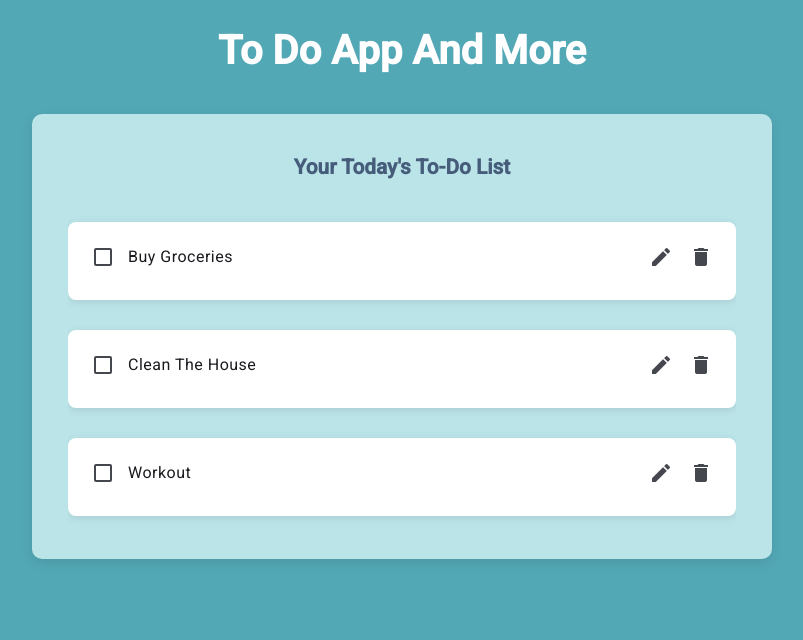
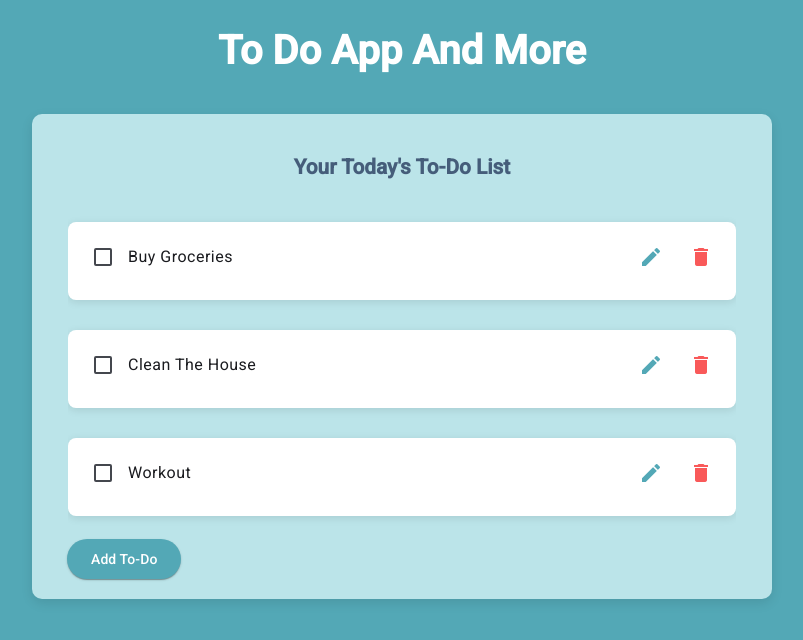
Before and after one commit to Nancy214/ToDo-App-And-More, an Angular app: page / in a window 1280 px wide. Shown: the top 640 px of the page, without its empty margins (238-1041 px from the left). Built offline with nearby package versions, Linux system fonts and the light colour scheme.

Commit message:
add new to do functionality

```diff
--- /dev/null
+++ b/src/app/add-todo-dialog/add-todo-dialog.component.html
@@ -0,0 +1,23 @@
+<h2 mat-dialog-title>Add New To-Do</h2>
+<mat-dialog-content style="padding-top: 5px">
+  <mat-form-field appearance="outline">
+    <mat-label>Title</mat-label>
+    <input matInput [(ngModel)]="newTodoTitle" placeholder="Enter title" />
+  </mat-form-field>
+</mat-dialog-content>
+<mat-dialog-actions align="end">
+  <button
+    mat-raised-button
+    style="background-color: #53a8b6; color: #ffffff"
+    (click)="onSave()"
+  >
+    Save
+  </button>
+  <button
+    mat-raised-button
+    style="background-color: #455d7a; color: #ffffff"
+    (click)="onCancel()"
+  >
+    Cancel
+  </button>
+</mat-dialog-actions>
--- /dev/null
+++ b/src/app/add-todo-dialog/add-todo-dialog.component.scss
@@ -0,0 +1,9 @@
+mat-form-field {
+  width: 100%;
+  margin-bottom: 5px;
+  margin-top: 15px;
+}
+
+button {
+  margin-left: 10px;
+}
--- /dev/null
+++ b/src/app/add-todo-dialog/add-todo-dialog.component.ts
@@ -0,0 +1,49 @@
+import { Component } from '@angular/core';
+import { MatDialogRef } from '@angular/material/dialog';
+import { MatDialogModule } from '@angular/material/dialog';
+import { NgModule } from '@angular/core';
+import { FormsModule, ReactiveFormsModule } from '@angular/forms';
+import { MatFormFieldModule } from '@angular/material/form-field';
+import { MatInputModule } from '@angular/material/input';
+import { MatButtonModule } from '@angular/material/button';
+import { CommonModule } from '@angular/common';
+import { MatSnackBar } from '@angular/material/snack-bar';
+
+@Component({
+  selector: 'app-add-todo-dialog',
+  imports: [
+    MatDialogModule,
+    FormsModule,
+    ReactiveFormsModule,
+    MatFormFieldModule,
+    MatInputModule,
+    MatButtonModule,
+    CommonModule,
+  ],
+  templateUrl: './add-todo-dialog.component.html',
+  styleUrl: './add-todo-dialog.component.scss',
+})
+export class AddTodoDialogComponent {
+  newTodoTitle: string = '';
+
+  constructor(
+    public dialogRef: MatDialogRef<AddTodoDialogComponent>,
+    public snackbar: MatSnackBar
+  ) {}
+
+  onCancel(): void {
+    this.dialogRef.close();
+  }
+
+  onSave(): void {
+    if (!this.newTodoTitle.trim()) {
+      this.snackbar.open('Please enter a valid title', 'Close', {
+        duration: 3000,
+      });
+      return;
+    }
+    this.dialogRef.close({
+      title: this.newTodoTitle,
+    });
+  }
+}
--- a/src/app/todo-list/todo-list.component.html
+++ b/src/app/todo-list/todo-list.component.html
@@ -8,6 +8,7 @@
         <mat-checkbox
           [(ngModel)]="todo.completed"
           (check)="toggleCompletion(todo)"
+          [disabled]="editingToDoId === todo.id"
         >
         </mat-checkbox>
         <div *ngIf="editingToDoId !== todo.id" class="todo-view">
@@ -18,29 +19,33 @@
               color="primary"
               (click)="startEditing(todo.id)"
             >
-              <mat-icon>edit</mat-icon>
+              <mat-icon style="color: #53a8b6">edit</mat-icon>
             </button>
-            <button mat-icon-button color="warn" (click)="deleteTodo(todo.id)">
-              <mat-icon>delete</mat-icon>
+            <button mat-icon-button (click)="deleteTodo(todo.id)">
+              <mat-icon style="color: #f95959">delete</mat-icon>
             </button>
           </div>
         </div>
 
         <!-- Edit Mode -->
         <div *ngIf="editingToDoId === todo.id" class="todo-edit">
-          <mat-form-field>
+          <mat-form-field appearance="outline">
             <mat-label>Title</mat-label>
             <input matInput #titleInput [(ngModel)]="todo.title" />
           </mat-form-field>
           <div class="actions">
             <button
-              mat-button
-              color="primary"
+              mat-raised-button
+              style="background-color: #53a8b6; color: #ffffff"
               (click)="saveEdit(todo.id, titleInput.value)"
             >
               Save
             </button>
-            <button mat-button color="warn" (click)="cancelEdit()">
+            <button
+              mat-raised-button
+              style="background-color: #455d7a; color: #ffffff"
+              (click)="cancelEdit()"
+            >
               Cancel
             </button>
           </div>
@@ -48,4 +53,8 @@
       </mat-card>
     </mat-list-item>
   </mat-list>
+
+  <button mat-raised-button class="add-button" (click)="openAddTodoDialog()">
+    Add To-Do
+  </button>
 </div>
--- a/src/app/todo-list/todo-list.component.scss
+++ b/src/app/todo-list/todo-list.component.scss
@@ -39,7 +39,9 @@ mat-checkbox {
 }
 
 .todo-view {
-  display: contents;
+  width: 100%;
+  display: flex;
+  justify-content: space-between;
 }
 
 .todo-view p {
@@ -49,12 +51,25 @@ mat-checkbox {
   transition: color 0.3s;
 }
 
-.actions {
-  margin-left: auto;
-  gap: 10px;
-  float: inline-end;
+.todo-edit {
+  width: 100%;
+  margin-top: 5px;
 }
+
 mat-form-field {
   width: 100%;
   margin-bottom: 10px;
+  flex: 1;
 }
+
+.actions {
+  display: flex;
+  gap: 10px;
+  justify-content: end;
+}
+
+.add-button {
+  margin-left: 15px;
+  background-color: #53a8b6 !important;
+  color: #ffffff !important;
+}
--- a/src/app/todo-list/todo-list.component.ts
+++ b/src/app/todo-list/todo-list.component.ts
@@ -12,6 +12,8 @@ import { MatCheckboxModule } from '@angular/material/checkbox';
 
 import { Todo } from '../models/todo';
 import { MatSnackBar } from '@angular/material/snack-bar';
+import { MatDialog } from '@angular/material/dialog';
+import { AddTodoDialogComponent } from '../add-todo-dialog/add-todo-dialog.component';
 
 @Component({
   selector: 'app-todo-list',
@@ -38,8 +40,9 @@ export class TodoListComponent {
   ];
 
   editingToDoId: number | boolean = false;
+  newToDoTitle: string = '';
 
-  constructor(private snackbar: MatSnackBar) {}
+  constructor(public snackbar: MatSnackBar, private dialog: MatDialog) {}
 
   toggleCompletion(todo: Todo): void {
     todo.completed = !todo.completed;
@@ -62,7 +65,7 @@ export class TodoListComponent {
 
     todo.title = updatedTitle;
     this.editingToDoId = false;
-    this.snackbar.open('Todo updated successfully!', 'Close', {
+    this.snackbar.open('To Do item updated successfully', 'Close', {
       duration: 3000,
     });
   }
@@ -73,8 +76,26 @@ export class TodoListComponent {
 
   deleteTodo(todoId: number): void {
     this.todos = this.todos.filter((todo) => todo.id !== todoId);
-    this.snackbar.open('Todo deleted successfully!', 'Close', {
+    this.snackbar.open('To Do item deleted', 'Close', {
       duration: 3000,
     });
   }
+
+  openAddTodoDialog(): void {
+    const dialogRef = this.dialog.open(AddTodoDialogComponent, {
+      width: '400px',
+    });
+
+    dialogRef.afterClosed().subscribe((result) => {
+      if (result) {
+        const newTodo: Todo = {
+          id: this.todos.length + 1,
+          title: result.title,
+          completed: false,
+        };
+        this.todos.push(newTodo);
+        this.snackbar.open('To Do item added', 'Close', { duration: 3000 });
+      }
+    });
+  }
 }
```
Also changed, not shown: 1 other file (tests, documents, lock files or other folders).
